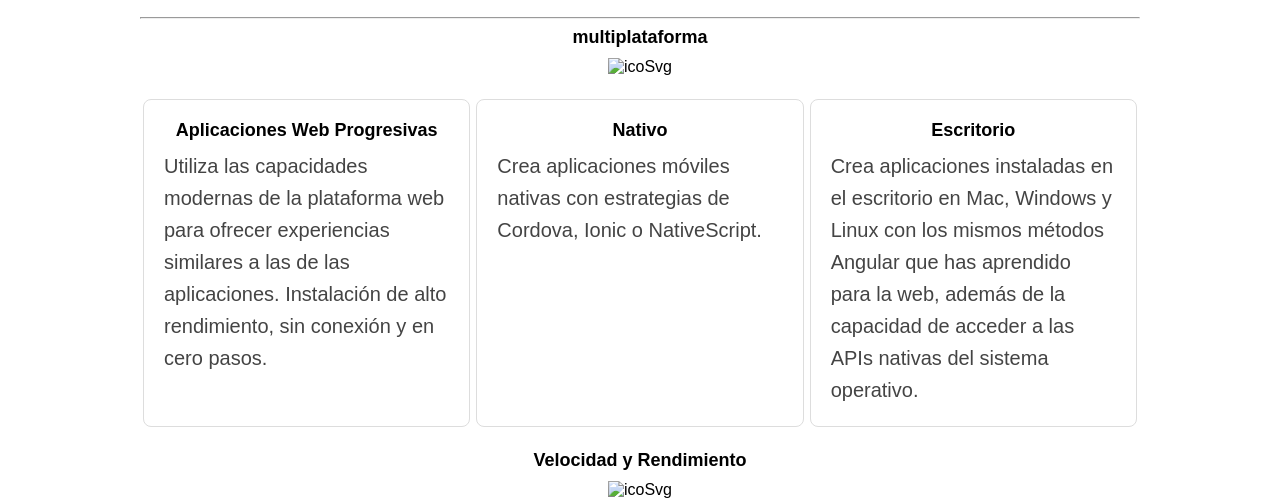
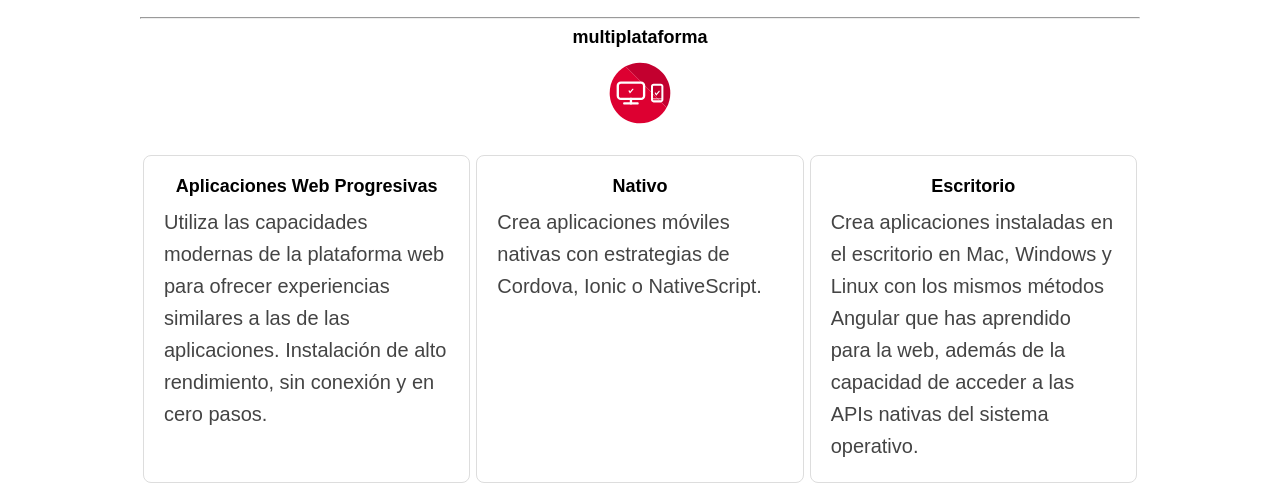
Before and after one commit to programCode-sudo/paginaPortableTPI, a plain HTML site: page Angular-Ventajas.html in a window 1280 px wide. Shown: the part 239-742 px from the top of the page. Drawn offline with Linux system fonts and the light colour scheme; a script that the page names is missing.

Commit message:
Update Angular-Ventajas.html

```diff
--- a/Angular-Ventajas.html
+++ b/Angular-Ventajas.html
@@ -25,7 +25,7 @@
         <div class="feature-row">
             <div>
                 <div class="textline1">multiplataforma</div>
-                <img src="../mb21002/img/feature-icon.svg" height="70px" alt="icoSvg">
+                <img src="img/feature-icon.svg" height="70px" alt="icoSvg">
             </div>
             <div class="row1">
                 <div class="col1">
@@ -44,7 +44,7 @@
 
             <div>
                 <div class="textline1">Velocidad y Rendimiento</div>
-                <img src="../mb21002/img/feature-icon.svg" height="70px" alt="icoSvg">
+                <img src="img/feature-icon.svg" height="70px" alt="icoSvg">
             </div>
             <div class="row1">
                 <div class="col1">
```
